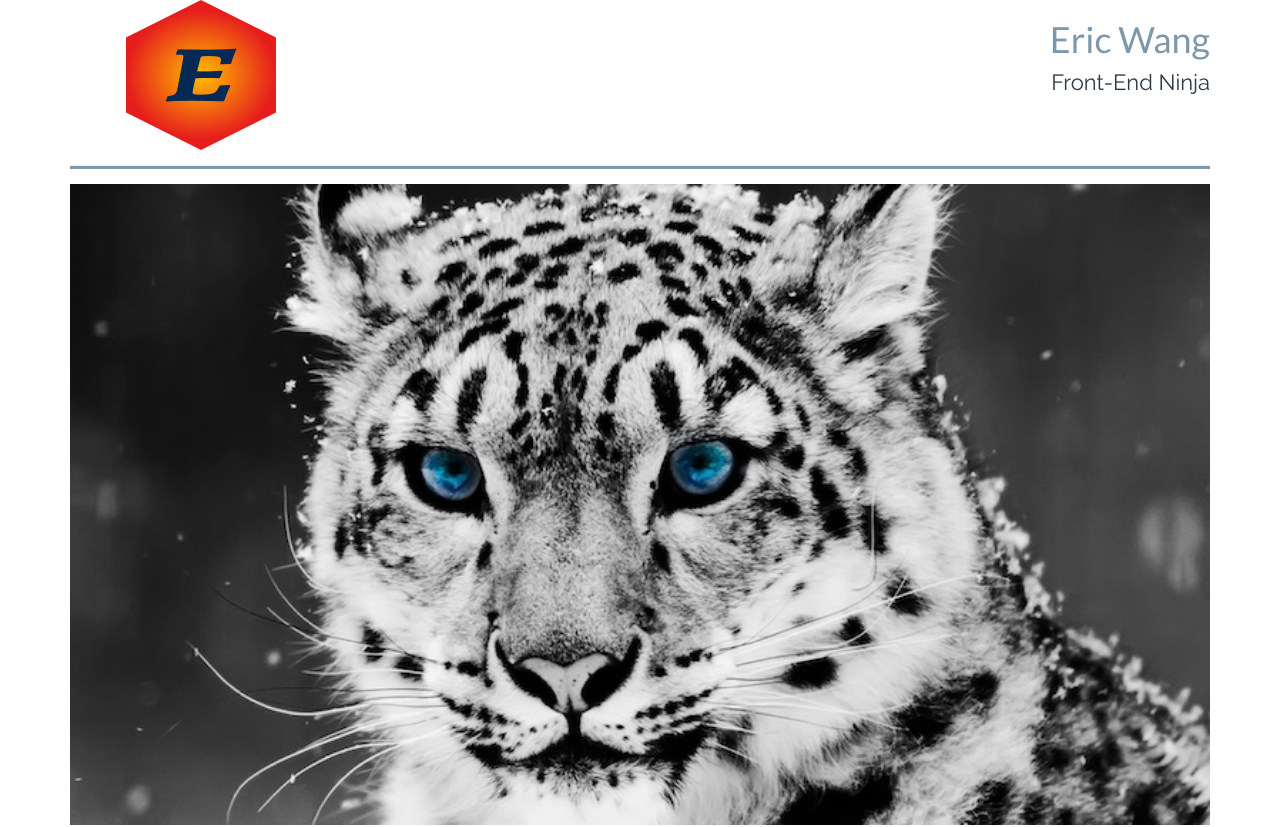
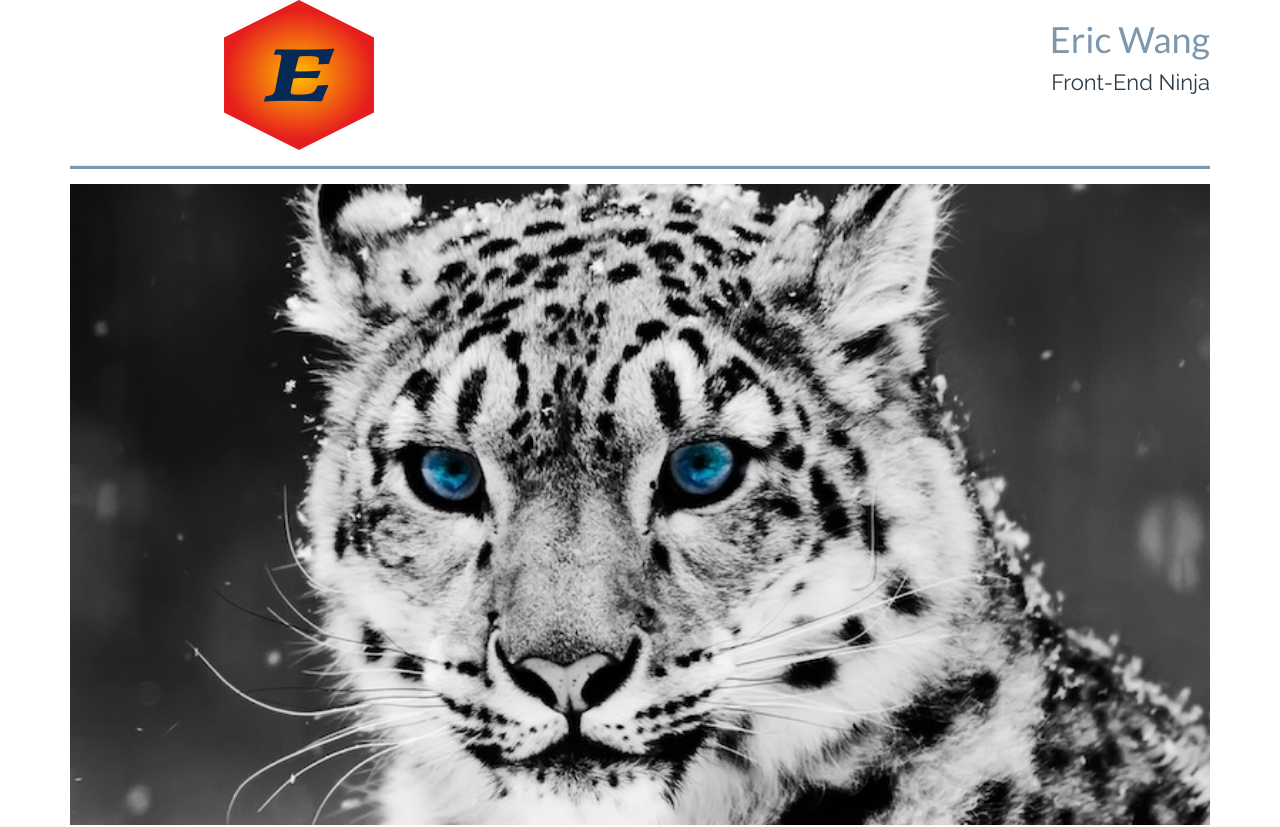
Before and after one commit to erwang01/portfolio-site, a plain HTML site: page index.html in a window 1280 px wide. Shown: the top 827 px of the page. Drawn offline with Linux system fonts and the light colour scheme; a web font is replaced by a local one.

Commit message:
fix logo size

```diff
--- a/index.html
+++ b/index.html
@@ -11,10 +11,10 @@
     <body>
         <div class="container">
             <header class="header row">
-                <div class="col-xs-3">
+                <div class="float-left col-xs-5">
                     <img class="logo" src="images/logo.png" alt="logo" />
                 </div>
-                <div class="col-xs-9 text-right">
+                <div class="col-xs-7 text-right">
                     <h1>Eric Wang</h1>
                     <h4>Front-End Ninja</h4>
                 </div>
@@ -57,7 +57,7 @@
                     <article class="col-xs-8 col-xs-offset-2 col-sm-4 col-sm-offset-0">
                         <picture>
                             <source media="(min-width: 600px)" srcset="images/jinx.jpg 1500w, images/jinx_small.jpg 725w"/>
-                            <img class="feature_img" src="images/jinx_small.jpg" alt="Cat laying down" />
+                            <img class="feautre_img" src="images/jinx_small.jpg" alt="Cat laying down" />
                         </picture>
                         <h3>Jinx</h3>
                         <p>
```
